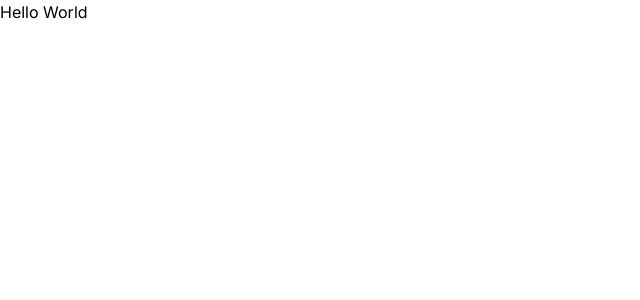
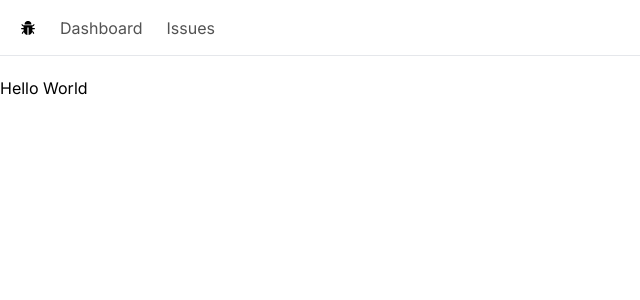
Before and after one commit to shreeraamg/issue-tracker, a Next.js app: page / in a window 1280 px wide. Shown: the top 300 px of the page, without its empty margins (0-640 px from the left). Built offline with nearby package versions, Linux system fonts and the light colour scheme.

Commit message:
Build the navbar

```diff
--- /dev/null
+++ b/app/Navbar.tsx
@@ -0,0 +1,31 @@
+import Link from "next/link";
+import { AiFillBug } from "react-icons/ai";
+
+const Navbar = () => {
+  const links = [
+    { label: "Dashboard", href: "/" },
+    { label: "Issues", href: "/issues" },
+  ];
+
+  return (
+    <nav className="flex gap-x-6 border-b mb-5 px-5 h-14 items-center">
+      <Link href="/">
+        <AiFillBug />
+      </Link>
+      <ul className="flex gap-x-6">
+        {links.map((link) => (
+          <li key={link.href}>
+            <Link
+              className="text-neutral-600 hover:text-neutral-800 transition-colors"
+              href={link.href}
+            >
+              {link.label}
+            </Link>
+          </li>
+        ))}
+      </ul>
+    </nav>
+  );
+};
+
+export default Navbar;
--- a/app/layout.tsx
+++ b/app/layout.tsx
@@ -1,22 +1,26 @@
-import './globals.css'
-import type { Metadata } from 'next'
-import { Inter } from 'next/font/google'
+import "./globals.css";
+import type { Metadata } from "next";
+import { Inter } from "next/font/google";
+import Navbar from "./Navbar";
 
-const inter = Inter({ subsets: ['latin'] })
+const inter = Inter({ subsets: ["latin"] });
 
 export const metadata: Metadata = {
-  title: 'Create Next App',
-  description: 'Generated by create next app',
-}
+  title: "Create Next App",
+  description: "Generated by create next app",
+};
 
 export default function RootLayout({
   children,
 }: {
-  children: React.ReactNode
+  children: React.ReactNode;
 }) {
   return (
     <html lang="en">
-      <body className={inter.className}>{children}</body>
+      <body className={inter.className}>
+        <Navbar />
+        <main>{children}</main>
+      </body>
     </html>
-  )
+  );
 }
--- a/package.json
+++ b/package.json
@@ -19,6 +19,7 @@
     "postcss": "8.4.38",
     "react": "18.3.1",
     "react-dom": "18.3.1",
+    "react-icons": "^5.2.0",
     "tailwindcss": "3.4.3",
     "typescript": "5.4.5"
   }
```
Also changed, not shown: 1 other file (tests, documents, lock files or other folders).
